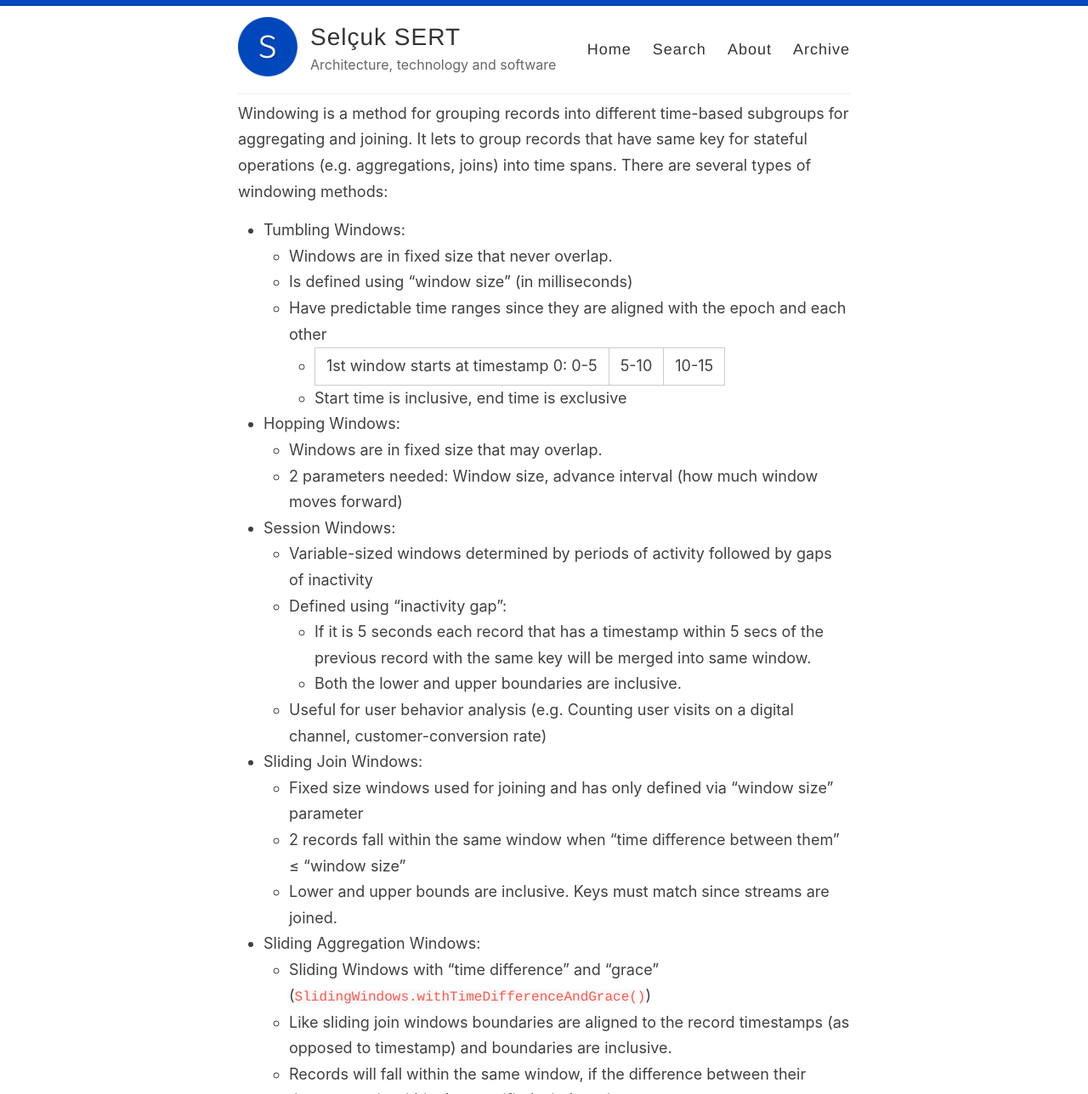
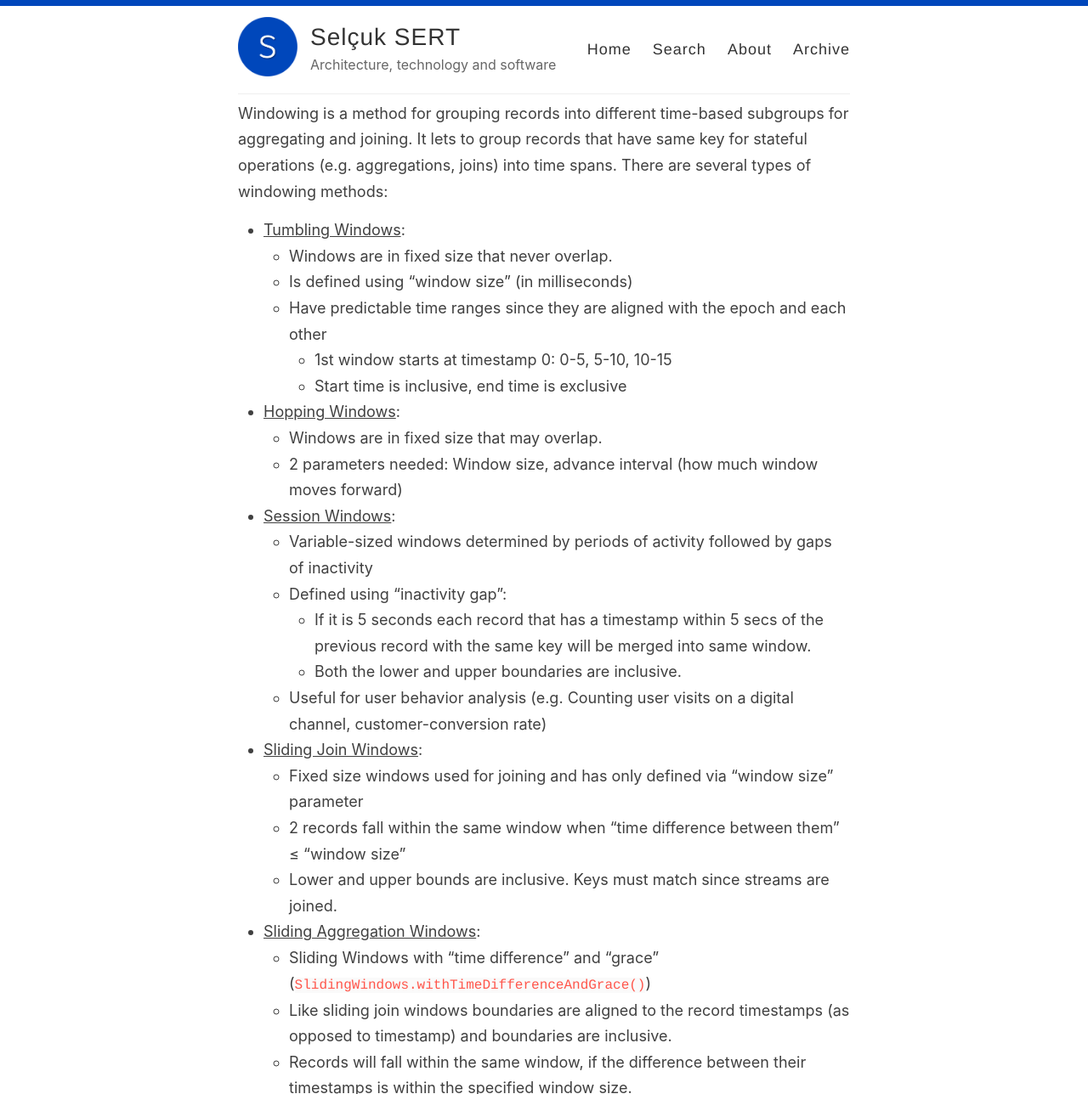
Before and after one commit to selcuksert/selcuksert.github.io, a Jekyll site: the page built from _posts/2021-12-29-kafka-streams.md, in a window 1280 px wide and 1400 px high, scrolled down 9133 px, cut to the strip 0-1288 px from the top of the window. Shown: the whole strip at 85% size. Built offline with Jekyll 4.4.1, drawn with Linux system fonts in a browser that asks for light colours; nearby versions of some CDN libraries; part of the change alters nothing that is shown.

Commit message:
Updated article

```diff
--- a/_posts/2021-12-29-kafka-streams.md
+++ b/_posts/2021-12-29-kafka-streams.md
@@ -135,26 +135,26 @@ It is the time when the event is processed by KS app. It occurs after event and
 
 ### Windowing
 Windowing is a method for grouping records into different time-based subgroups for aggregating and joining. It lets to group records that have same key for stateful operations (e.g. aggregations, joins) into time spans. There are several types of windowing methods:
-- Tumbling Windows:
+- <ins>Tumbling Windows</ins>:
     - Windows are in fixed size that never overlap.
     - Is defined using “window size” (in milliseconds)
     - Have predictable time ranges since they are aligned with the epoch and each other
-        - 1st window starts at timestamp 0:  0-5 | 5-10 | 10-15
+        - 1st window starts at timestamp 0: 0-5, 5-10, 10-15
         - Start time is inclusive, end time is exclusive
-- Hopping Windows:
+- <ins>Hopping Windows</ins>:
     - Windows are in fixed size that may overlap.
     - 2 parameters needed: Window size, advance interval (how much window moves forward)
-- Session Windows:
+- <ins>Session Windows</ins>:
     - Variable-sized windows determined by periods of activity followed by gaps of inactivity
     - Defined using “inactivity gap”:
         - If it is 5 seconds each record that has a timestamp within 5 secs of the previous record with the same key will be merged into same window.
         - Both the lower and upper boundaries are inclusive.
     - Useful for user behavior analysis (e.g. Counting user visits on a digital channel, customer-conversion rate)
-- Sliding Join Windows:
+- <ins>Sliding Join Windows</ins>:
     - Fixed size windows used for joining and has only defined via “window size” parameter
     - 2 records fall within the same window when “time difference between them” ≤ “window size”
     - Lower and upper bounds are inclusive. Keys must match since streams are joined.
-- Sliding Aggregation Windows:
+- <ins>Sliding Aggregation Windows</ins>:
     - Sliding Windows with “time difference” and “grace” (`SlidingWindows.withTimeDifferenceAndGrace()`)
     - Like sliding join windows boundaries are aligned to the record timestamps (as opposed to timestamp) and boundaries are inclusive.
     - Records will fall within the same window, if the difference between their timestamps is within the specified window size.
```
